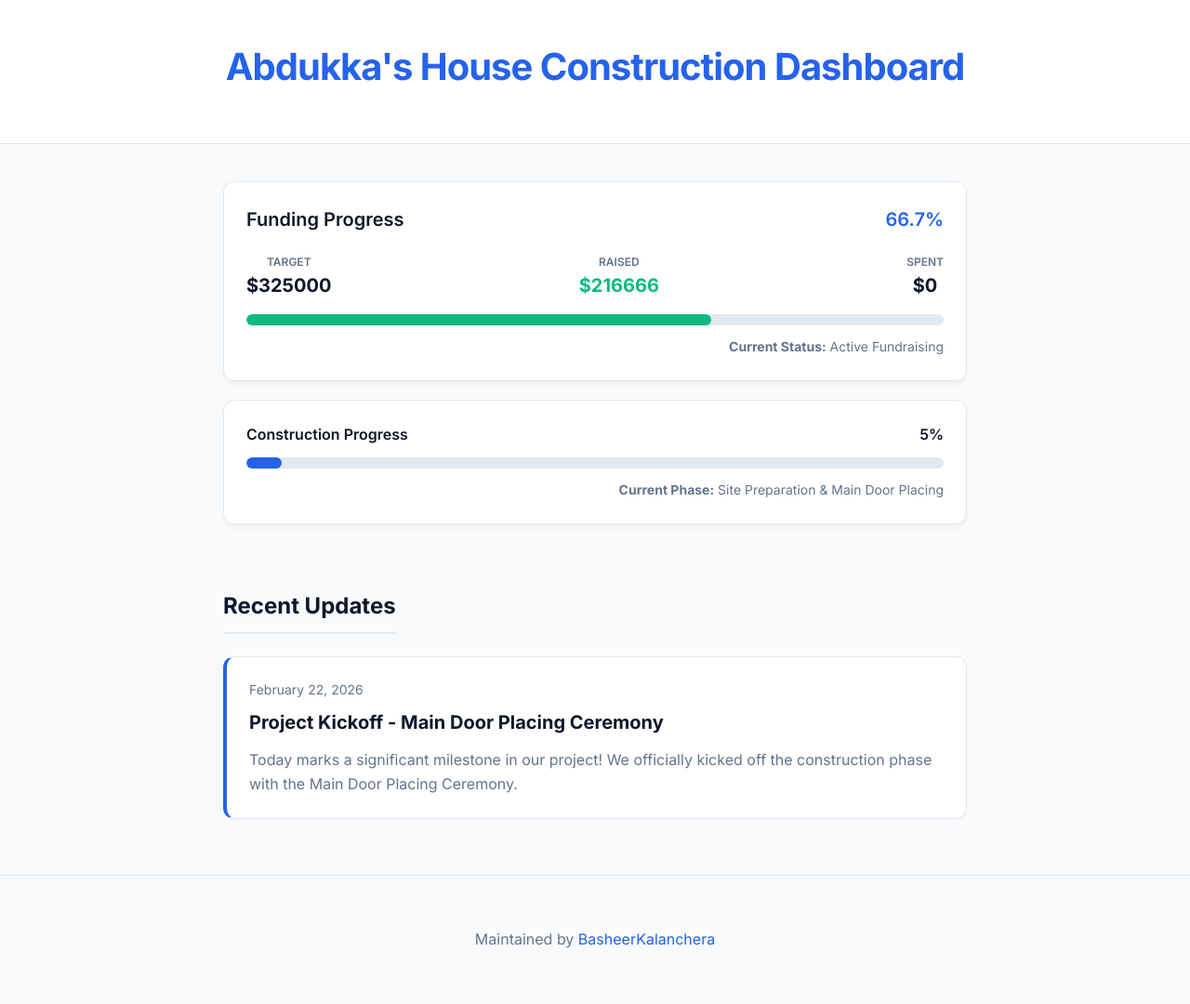
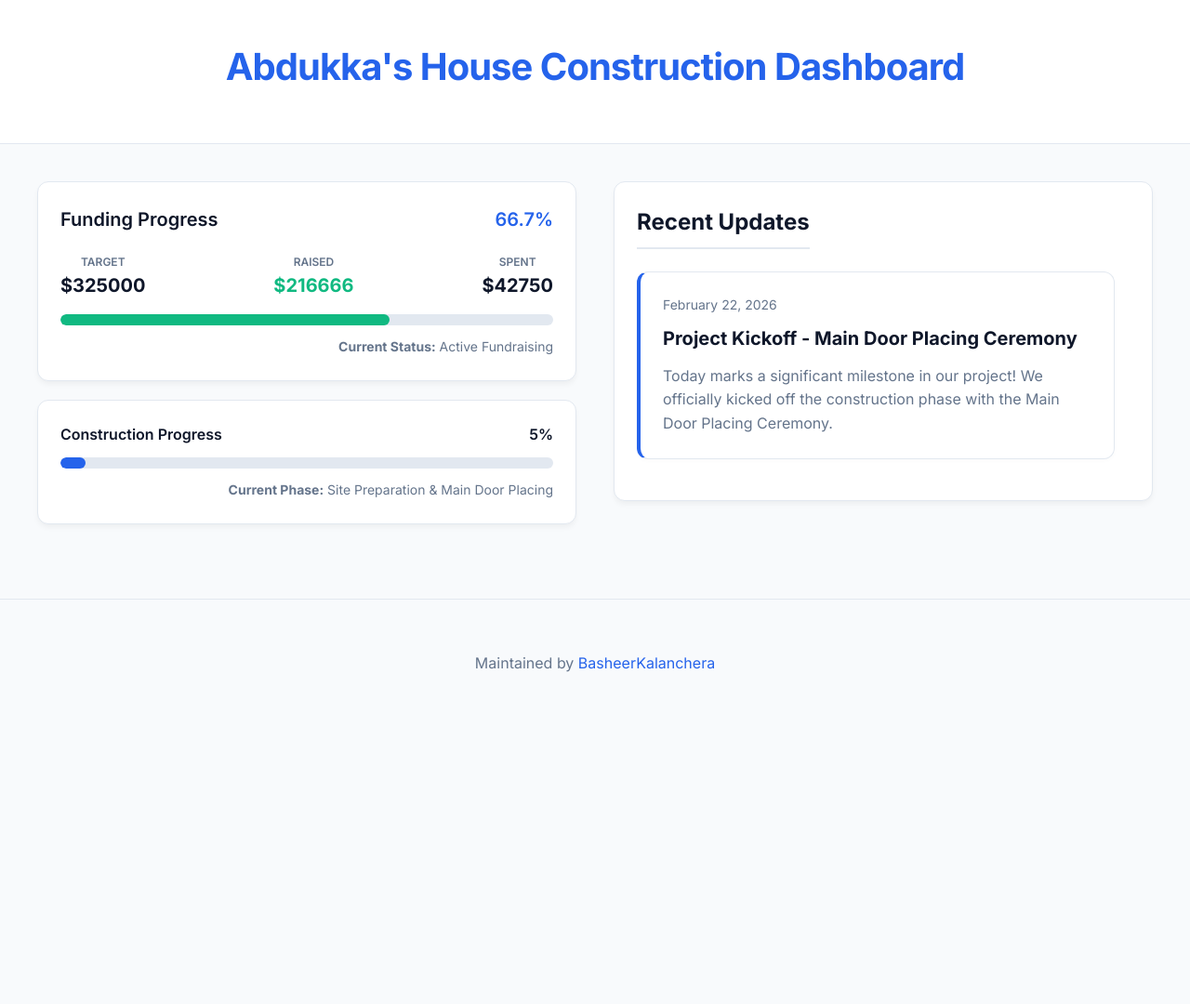
Before and after one commit to BasheerKalanchera/project-amanah, a Jekyll site: the page built from index.html, in a window 1280 px wide. Shown: the whole page at 93% size. Built offline with Jekyll 4.4.1, drawn with Linux system fonts in a browser that asks for light colours; after the commit the page ends 900 px from its top, so only the background shows below that.

Commit message:
feat(ui): implement two-column layout for dashboard - Increased container width for better screen utilization - Created a CSS Grid to split screen into left and right columns - Moved Funding and Construction progress cards to the left column - Moved Recent Updates to the right column inside a styled card - Made the Recent Updates list scrollable with a custom scrollbar to handle many updates

```diff
--- a/_data/finances.yml
+++ b/_data/finances.yml
@@ -1,4 +1,4 @@
 target: 325000
 raised: 216666
-spent: 0
+spent: 42750
 current_status: "Active Fundraising"
--- a/assets/css/style.css
+++ b/assets/css/style.css
@@ -19,7 +19,7 @@ body {
 }
 
 .container {
-  max-width: 800px;
+  max-width: 1200px;
   margin: 0 auto;
   padding: 0 20px;
 }
@@ -188,3 +188,50 @@ body {
   color: var(--primary);
   text-decoration: none;
 }
+
+/* Two-Column Dashboard Layout */
+.dashboard-grid {
+  display: grid;
+  grid-template-columns: 1fr 1fr;
+  gap: 40px;
+  align-items: start;
+}
+
+@media (max-width: 860px) {
+  .dashboard-grid {
+    grid-template-columns: 1fr;
+  }
+}
+
+.dashboard-right {
+  background: var(--card-bg);
+  border-radius: 12px;
+  padding: 24px;
+  box-shadow: 0 4px 6px -1px rgba(0, 0, 0, 0.05);
+  border: 1px solid var(--border);
+}
+
+.dashboard-right .section-title {
+  margin-top: 0;
+  border-bottom: 2px solid var(--border);
+}
+
+.scrollable-updates {
+  max-height: 600px;
+  overflow-y: auto;
+  padding-right: 16px;
+}
+
+/* Custom Scrollbar */
+.scrollable-updates::-webkit-scrollbar {
+  width: 8px;
+}
+
+.scrollable-updates::-webkit-scrollbar-track {
+  background: transparent;
+}
+
+.scrollable-updates::-webkit-scrollbar-thumb {
+  background-color: var(--border);
+  border-radius: 20px;
+}
--- a/index.html
+++ b/index.html
@@ -7,6 +7,9 @@ layout: default
 {% assign raised = site.data.finances.raised | times: 1.0 %}
 {% assign progress_percent = raised | divided_by: target | times: 100 | round: 1 %}
 
+<div class="dashboard-grid">
+    <!-- Left Column: Metrics -->
+    <div class="dashboard-left">
         <div class="progress-section" style="margin-bottom: 20px;">
             <div class="progress-header" style="font-size: 1.25rem; margin-bottom: 20px;">
                 <span>Funding Progress</span>
@@ -23,8 +26,8 @@ layout: default
                 <div>
                     <span
                         style="display: block; font-size: 0.75rem; text-transform: uppercase; color: var(--text-muted); font-weight: 600;">Raised</span>
-            <span style="font-size: 1.25rem; font-weight: 700; color: var(--success);">${{ site.data.finances.raised |
-                replace: ",", "" }}</span>
+                    <span style="font-size: 1.25rem; font-weight: 700; color: var(--success);">${{
+                        site.data.finances.raised | replace: ",", "" }}</span>
                 </div>
                 <div>
                     <span
@@ -42,7 +45,7 @@ layout: default
             </div>
         </div>
 
-<div class="progress-section" style="margin-bottom: 50px;">
+        <div class="progress-section" style="margin-bottom: 20px;">
             <div class="progress-header">
                 <span>Construction Progress</span>
                 <span>{{ site.data.project.completion_percentage | default: 0 }}%</span>
@@ -56,8 +59,12 @@ layout: default
                 <strong>Current Phase:</strong> {{ site.data.project.current_phase | default: "Planning" }}
             </div>
         </div>
+    </div>
 
+    <!-- Right Column: Updates -->
+    <div class="dashboard-right">
         <h2 class="section-title">Recent Updates</h2>
+        <div class="scrollable-updates">
             <ul class="post-list">
                 {% for post in site.posts %}
                 <li class="post-item">
@@ -71,3 +78,6 @@ layout: default
                 <p>No updates yet.</p>
                 {% endfor %}
             </ul>
+        </div>
+    </div>
+</div>
```
Lines whose indentation alone changed are shown as unchanged.
